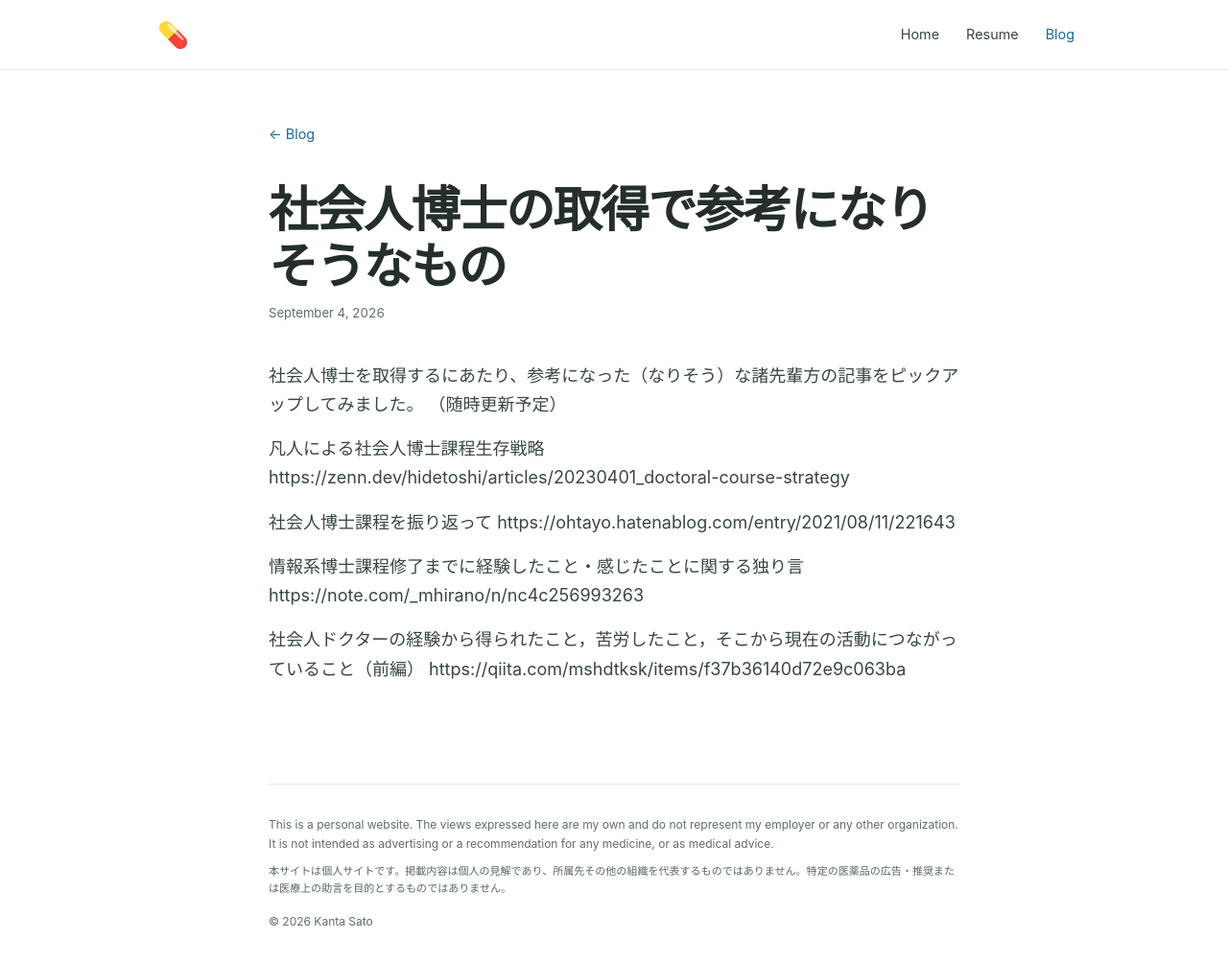
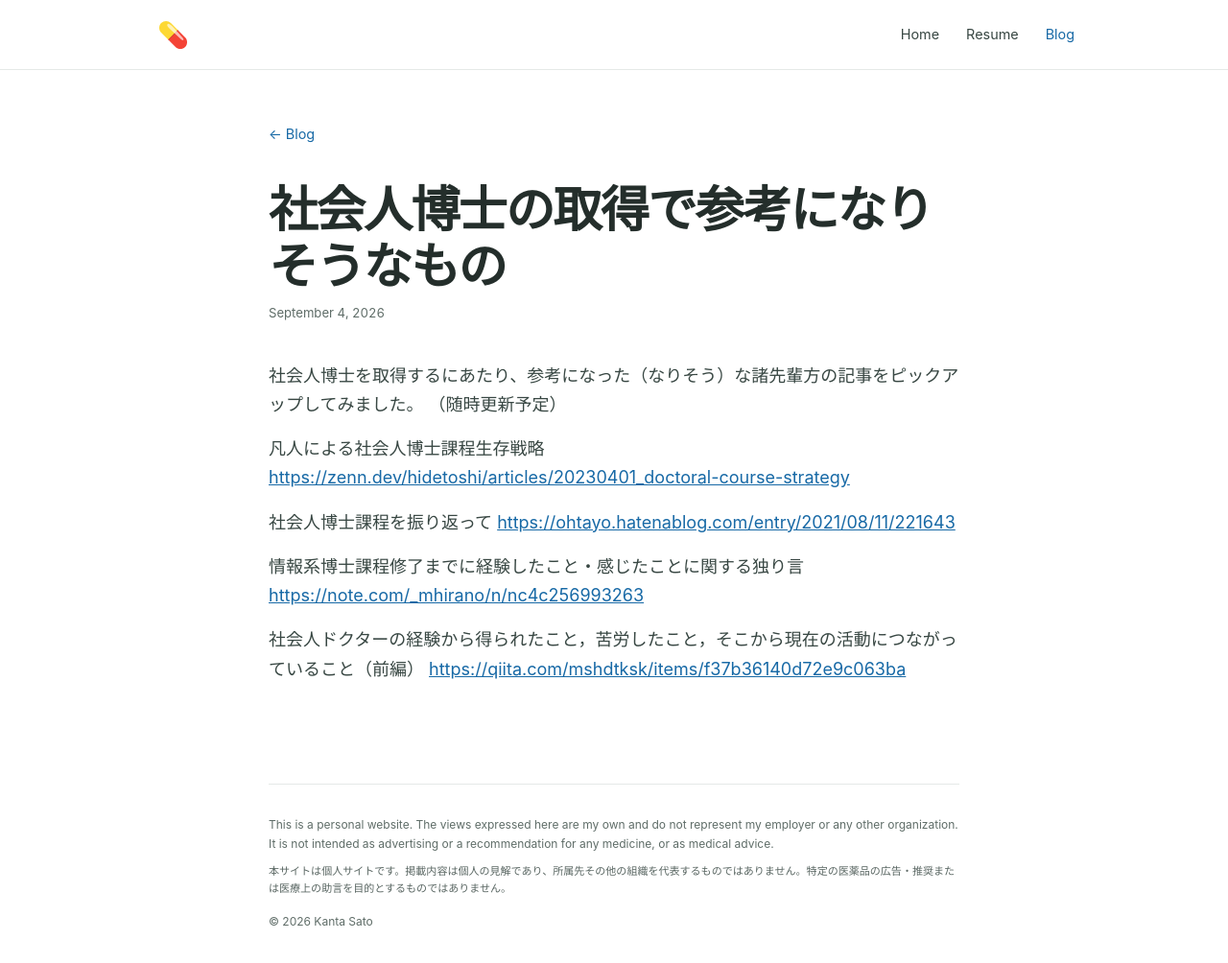
Before and after one commit to kanta-s/kanta-s.github.io, a Jekyll site: the page built from _posts/2026-09-04-社会人博士の取得で参考になりそうなもの.md, in a window 1280 px wide and 1011 px high. Shown: the top 1004 px of the window at 96% size. Built offline with Jekyll 4.4.1, drawn with Linux system fonts in a browser that asks for light colours; our own code applies the rules of GitHub Pages for plain Markdown files.

Commit message:
Update 2026-09-04-社会人博士の取得で参考になりそうなもの.md

```diff
--- a/_posts/2026-09-04-社会人博士の取得で参考になりそうなもの.md
+++ b/_posts/2026-09-04-社会人博士の取得で参考になりそうなもの.md
@@ -2,13 +2,13 @@
 （随時更新予定）
 
 凡人による社会人博士課程生存戦略
-https://zenn.dev/hidetoshi/articles/20230401_doctoral-course-strategy
+<https://zenn.dev/hidetoshi/articles/20230401_doctoral-course-strategy>
 
 社会人博士課程を振り返って
-https://ohtayo.hatenablog.com/entry/2021/08/11/221643
+<https://ohtayo.hatenablog.com/entry/2021/08/11/221643>
 
 情報系博士課程修了までに経験したこと・感じたことに関する独り言
-https://note.com/_mhirano/n/nc4c256993263
+<https://note.com/_mhirano/n/nc4c256993263>
 
 社会人ドクターの経験から得られたこと，苦労したこと，そこから現在の活動につながっていること（前編）
-https://qiita.com/mshdtksk/items/f37b36140d72e9c063ba
+<https://qiita.com/mshdtksk/items/f37b36140d72e9c063ba>
```
